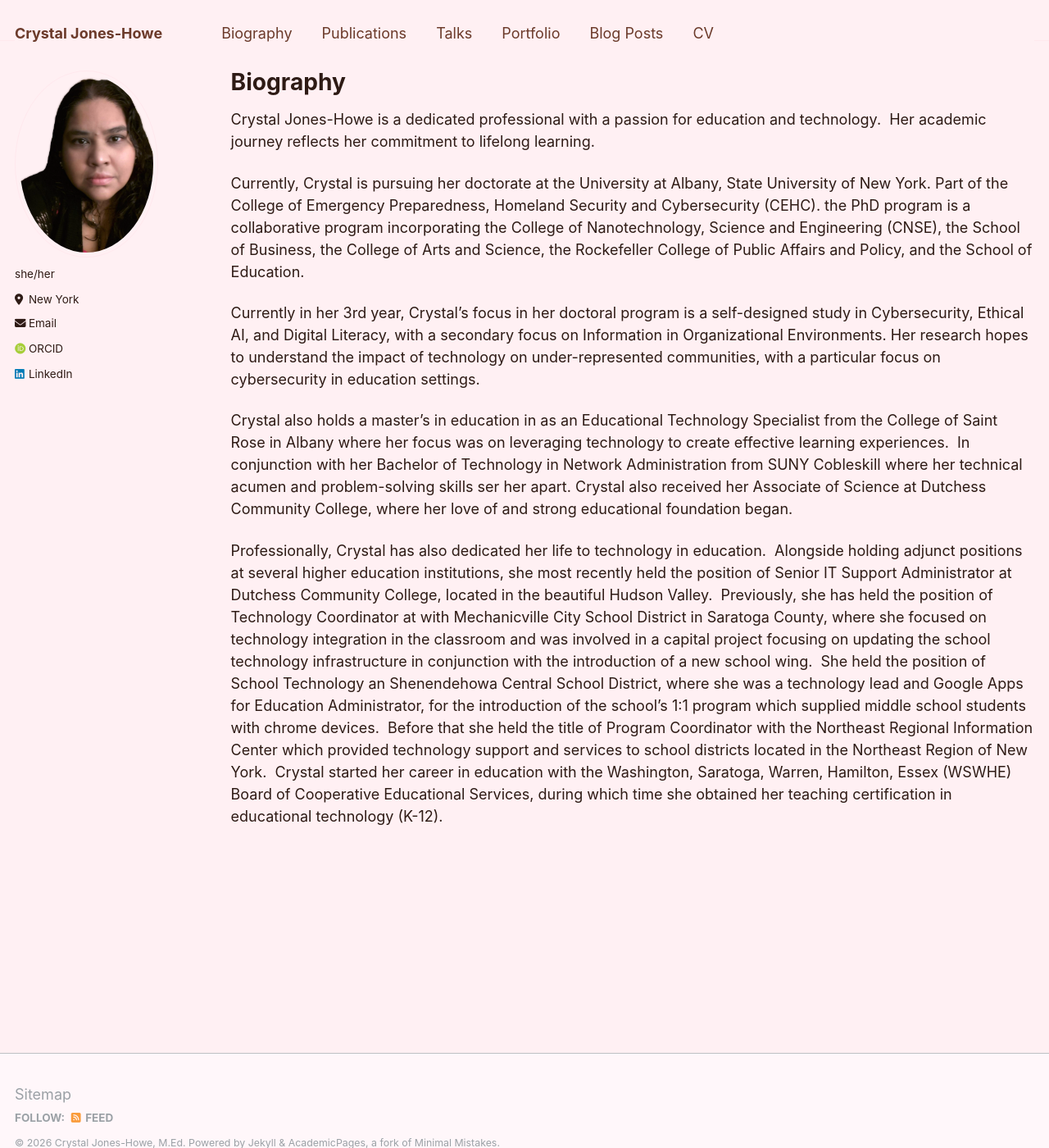
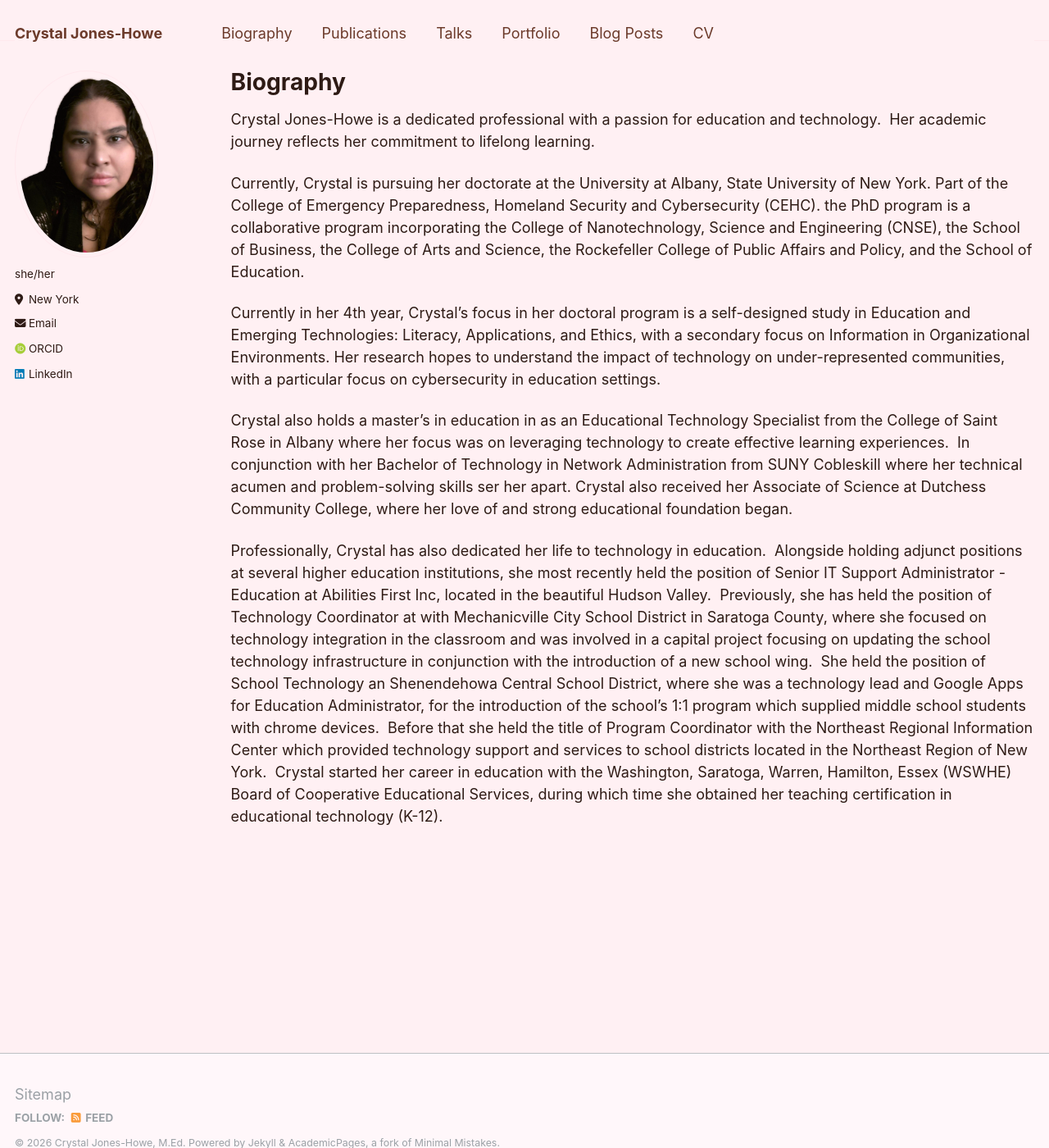
Before and after one commit to cjoneshowe/cjoneshowe.github.io, a Jekyll site: the page built from _pages/biography.md, in a window 1280 px wide and 1400 px high. Shown: the whole window at 82% size. Built offline with Jekyll 4.4.1, drawn with Linux system fonts in a browser that asks for light colours; some web fonts are replaced.

Commit message:
Revise biography for academic and professional updates
Updated Crystal's biography to reflect her current academic year and revised focus areas in her doctoral program. Modified professional experience details, including her most recent position and responsibilities.

```diff
--- a/_pages/biography.md
+++ b/_pages/biography.md
@@ -13,10 +13,10 @@ Crystal Jones-Howe is a dedicated professional with a passion for education and
 Currently, Crystal is pursuing her doctorate at the University at Albany, State University of New York. Part of the College of Emergency Preparedness, Homeland Security and Cybersecurity (CEHC). the PhD program is a collaborative program incorporating the College of Nanotechnology, Science and Engineering (CNSE), the School of Business, the College of Arts and Science, the Rockefeller College of Public Affairs and Policy, and the School of Education.
 
 
-Currently in her 3rd year, Crystal’s focus in her doctoral program is a self-designed study in Cybersecurity, Ethical AI, and Digital Literacy, with a secondary focus on Information in Organizational Environments. Her research hopes to understand the impact of technology on under-represented communities, with a particular focus on cybersecurity in education settings.
+Currently in her 4th year, Crystal’s focus in her doctoral program is a self-designed study in  Education and Emerging Technologies: Literacy, Applications, and Ethics, with a secondary focus on Information in Organizational Environments. Her research hopes to understand the impact of technology on under-represented communities, with a particular focus on cybersecurity in education settings.
 
 
 Crystal also holds a master’s in education in as an Educational Technology Specialist from the College of Saint Rose in Albany where her focus was on leveraging technology to create effective learning experiences.  In conjunction with her Bachelor of Technology in Network Administration from SUNY Cobleskill where her technical acumen and problem-solving skills ser her apart. Crystal also received her Associate of Science at Dutchess Community College, where her love of and strong educational foundation began.
 
 
-Professionally, Crystal has also dedicated her life to technology in education.  Alongside holding adjunct positions at several higher education institutions, she most recently held the position of Senior IT Support Administrator at Dutchess Community College, located in the beautiful Hudson Valley.  Previously, she has held the position of Technology Coordinator at with Mechanicville City School District in Saratoga County, where she focused on technology integration in the classroom and was involved in a capital project focusing on updating the school technology infrastructure in conjunction with the introduction of a new school wing.  She held the position of School Technology an Shenendehowa Central School District, where she was a technology lead and Google Apps for Education Administrator, for the introduction of the school’s 1:1 program which supplied middle school students with chrome devices.  Before that she held the title of Program Coordinator with the Northeast Regional Information Center which provided technology support and services to school districts located in the Northeast Region of New York.  Crystal started her career in education with the Washington, Saratoga, Warren, Hamilton, Essex (WSWHE) Board of Cooperative Educational Services, during which time she obtained her teaching certification in educational technology (K-12).
+Professionally, Crystal has also dedicated her life to technology in education.  Alongside holding adjunct positions at several higher education institutions, she most recently held the position of Senior IT Support Administrator - Education at Abilities First Inc, located in the beautiful Hudson Valley.  Previously, she has held the position of Technology Coordinator at with Mechanicville City School District in Saratoga County, where she focused on technology integration in the classroom and was involved in a capital project focusing on updating the school technology infrastructure in conjunction with the introduction of a new school wing.  She held the position of School Technology an Shenendehowa Central School District, where she was a technology lead and Google Apps for Education Administrator, for the introduction of the school’s 1:1 program which supplied middle school students with chrome devices.  Before that she held the title of Program Coordinator with the Northeast Regional Information Center which provided technology support and services to school districts located in the Northeast Region of New York.  Crystal started her career in education with the Washington, Saratoga, Warren, Hamilton, Essex (WSWHE) Board of Cooperative Educational Services, during which time she obtained her teaching certification in educational technology (K-12).
```
